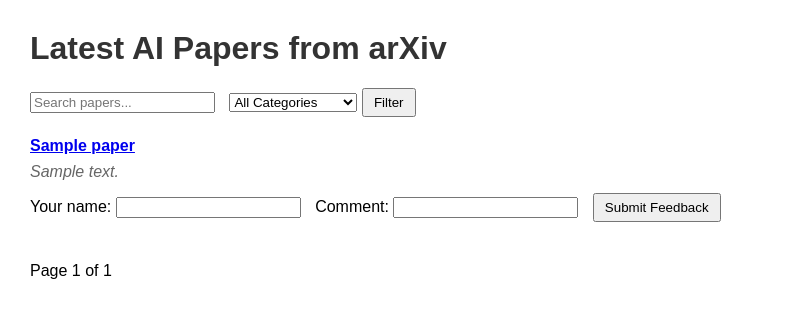
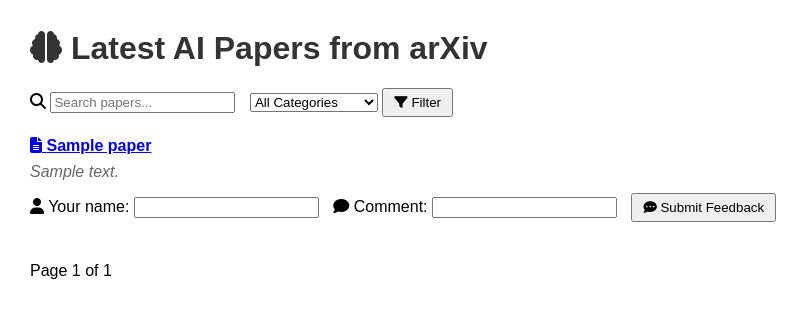
Before and after one commit to neginaatai/AIML_project, a Flask app: template templates/papers.html in a window 1280 px wide. Shown: the top 318 px of the page, without its empty margins (0-809 px from the left). Run offline with Flask 3, Linux system fonts and the light colour scheme; the template is opened without the code that fills it: most values are stand-ins (such as "Sample title", 1, 10 or a date in 2020).

Commit message:
Add Font Awesome icons to papers template

```diff
--- a/templates/index.html
+++ b/templates/index.html
@@ -3,8 +3,9 @@
 <head>
     <title>AI/ML Research Dashboard</title>
 
-    <!-- ✅ Add this line for icons -->
-    <link href="https://cdnjs.cloudflare.com/ajax/libs/font-awesome/6.5.0/css/all.min.css" rel="stylesheet">
+    <!-- Add this line for icons -->
+    <link href="https://cdnjs.cloudflare.com/ajax/libs/font-awesome/6.5.1/css/all.min.css" rel="stylesheet">
+
 
     <style>
         body { font-family: Arial, sans-serif; margin: 30px; }
--- a/templates/papers.html
+++ b/templates/papers.html
@@ -2,6 +2,10 @@
 <html>
 <head>
     <title>Latest AI Papers</title>
+
+    <!-- Font Awesome CDN -->
+    <link href="https://cdnjs.cloudflare.com/ajax/libs/font-awesome/6.5.1/css/all.min.css" rel="stylesheet">
+
     <style>
         body { font-family: Arial, sans-serif; margin: 30px; }
         h1 { color: #333; }
@@ -12,12 +16,15 @@
         input[type="text"] { margin-right: 10px; }
         button { padding: 5px 10px; }
         p.summary { font-style: italic; color: #666; margin: 8px 0 12px 0; max-width: 700px; }
+        .filter-form { margin-bottom: 20px; }
     </style>
 </head>
 <body>
-    <h1>Latest AI Papers from arXiv</h1>
+    <h1><i class="fas fa-brain"></i> Latest AI Papers from arXiv</h1>
 
-    <form method="get" action="/papers" style="margin-bottom: 20px;">
+    <!-- Search & Filter Form -->
+    <form method="get" action="/papers" class="filter-form">
+        <i class="fas fa-search"></i>
         <input type="text" name="search" placeholder="Search papers..." value="{{ search_query }}">
         <select name="category">
             <option value="">All Categories</option>
@@ -25,24 +32,28 @@
             <option value="Robotics" {% if category_filter == 'Robotics' %}selected{% endif %}>Robotics</option>
             <option value="ML" {% if category_filter == 'ML' %}selected{% endif %}>Machine Learning</option>
         </select>
-        <button type="submit">Filter</button>
+        <button type="submit"><i class="fas fa-filter"></i> Filter</button>
     </form>
 
     <ul>
         {% for paper in papers %}
         <li class="paper">
-            <a href="{{ paper.link }}" target="_blank"><strong>{{ paper.title }}</strong></a>
+            <a href="{{ paper.link }}" target="_blank"><i class="fas fa-file-alt"></i> <strong>{{ paper.title }}</strong></a>
             <p class="summary">{{ paper.summary }}</p>
+
+            <!-- Feedback Form -->
             <form method="post">
                 <input type="hidden" name="paper_title" value="{{ paper.title }}">
-                Your name: <input type="text" name="user_name" required>
-                Comment: <input type="text" name="comment" required>
-                <button type="submit">Submit Feedback</button>
+                <i class="fas fa-user"></i> Your name: <input type="text" name="user_name" required>
+                <i class="fas fa-comment"></i> Comment: <input type="text" name="comment" required>
+                <button type="submit"><i class="fas fa-comment-dots"></i> Submit Feedback</button>
             </form>
+
+            <!-- Display Feedback -->
             <ul>
                 {% if paper.title in feedbacks %}
                     {% for fb in feedbacks[paper.title] %}
-                        <li class="feedback"><strong>{{ fb.user_name }}:</strong> {{ fb.comment_text }}</li>
+                        <li class="feedback"><i class="fas fa-comment-dots"></i> <strong>{{ fb.user_name }}:</strong> {{ fb.comment_text }}</li>
                     {% endfor %}
                 {% endif %}
             </ul>
@@ -50,13 +61,14 @@
         {% endfor %}
     </ul>
 
+    <!-- Pagination -->
     <div>
         {% if page > 1 %}
-            <a href="?search={{ search_query }}&category={{ category_filter }}&page={{ page - 1 }}">Previous</a>
+            <a href="?search={{ search_query }}&category={{ category_filter }}&page={{ page - 1 }}"><i class="fas fa-arrow-left"></i> Previous</a>
         {% endif %}
         <span> Page {{ page }} of {{ total_pages }} </span>
         {% if page < total_pages %}
-            <a href="?search={{ search_query }}&category={{ category_filter }}&page={{ page + 1 }}">Next</a>
+            <a href="?search={{ search_query }}&category={{ category_filter }}&page={{ page + 1 }}">Next <i class="fas fa-arrow-right"></i></a>
         {% endif %}
     </div>
 </body>
```
